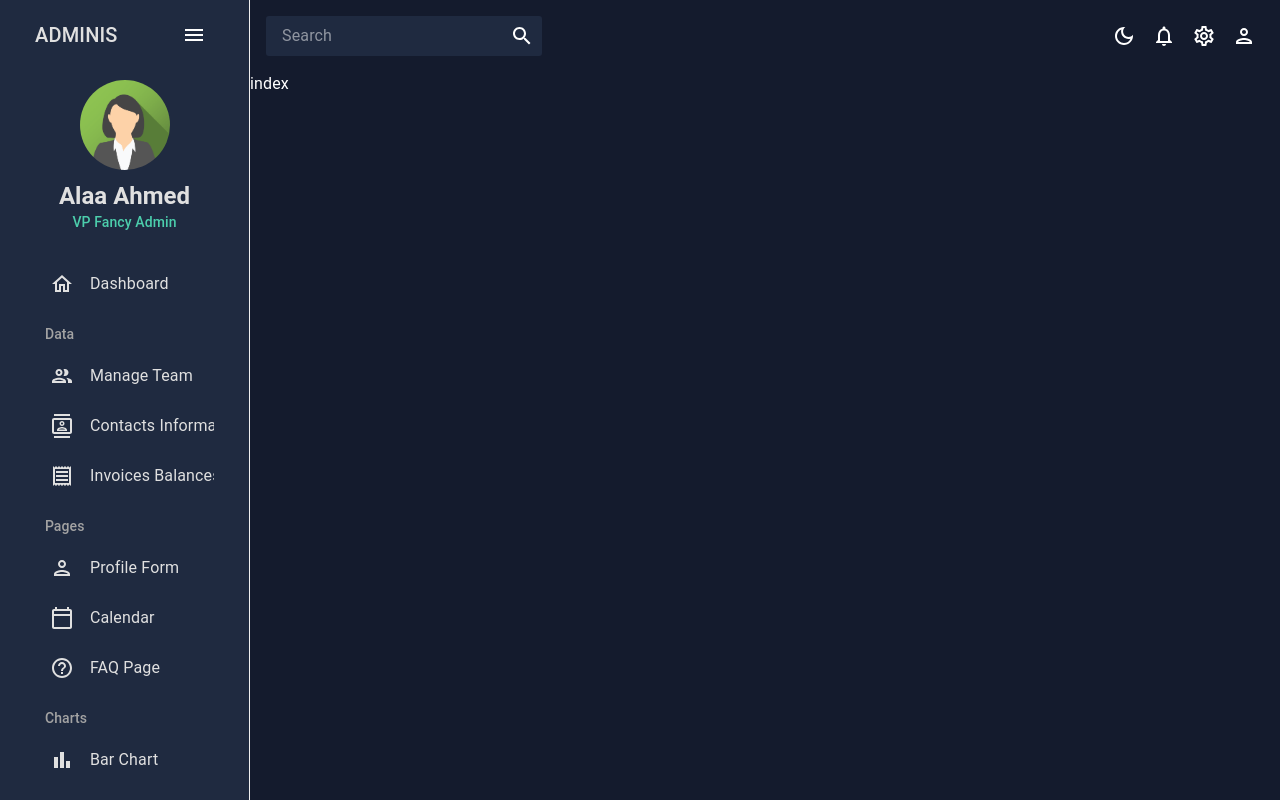
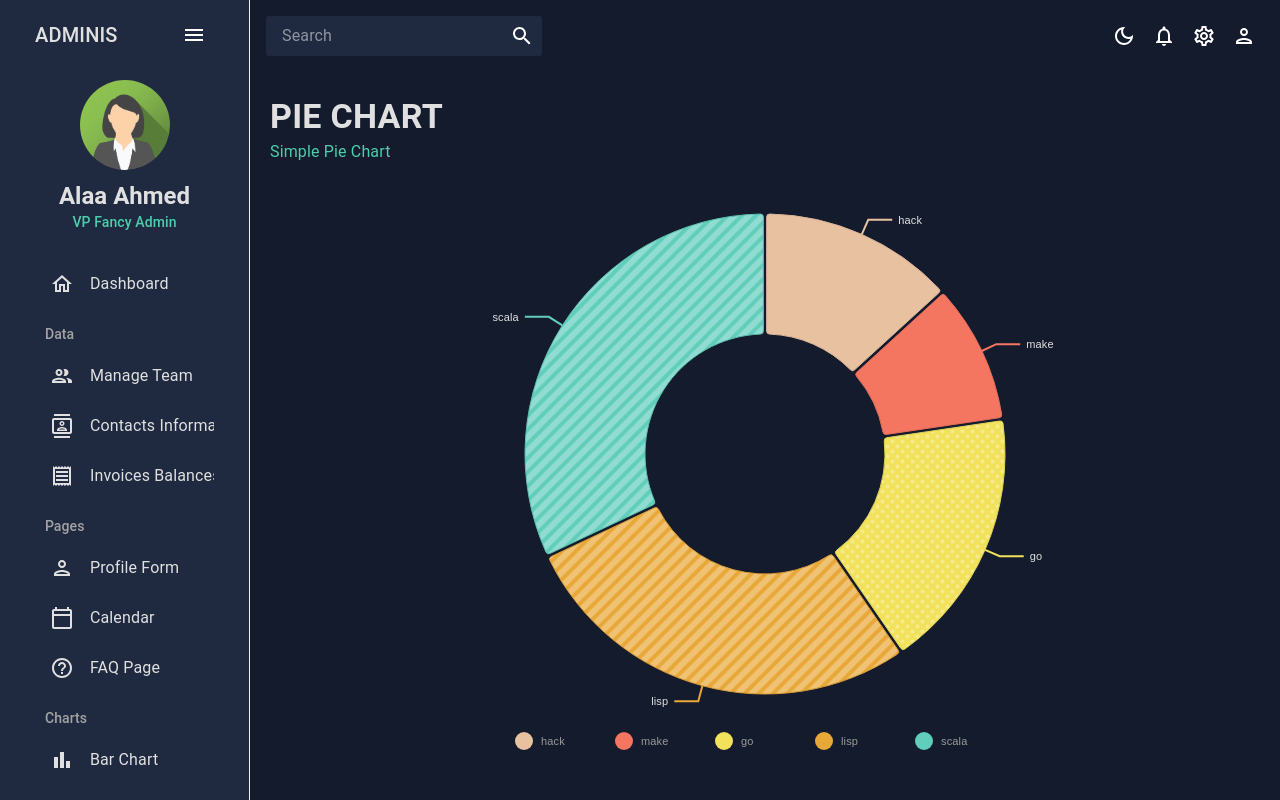
Before and after one commit to AlaaAhmeeddd/Admin-Dashboard, a React (Vite) app: page /pie in a window 1280 px wide. Built offline with nearby package versions, Linux system fonts and the light colour scheme.

Commit message:
feat: add pie chart

```diff
--- /dev/null
+++ b/src/components/PieChart.tsx
@@ -0,0 +1,169 @@
+import { useTheme } from "@mui/material";
+import { ResponsivePie } from '@nivo/pie'
+import  { tokens } from "../theme"
+import { mockPieData as data} from "../data/mockData"
+
+function PieChart() {
+    const theme = useTheme()
+    const colors = tokens(theme.palette.mode)
+    return (
+        <ResponsivePie
+            data={data}
+            theme={{
+                axis: {
+                    domain: {
+                        line: {
+                            stroke: colors.grey[100]
+                        }
+                    },
+                    legend: {
+                        text: {
+                            fill: colors.grey[100]
+                        }
+                    },
+                    ticks: {
+                        line: {
+                            stroke: colors.grey[100],
+                            strokeWidth: 1
+                        },
+                        text: {
+                            fill: colors.grey[100]
+                        }
+                    }
+                },
+                legends: {
+                    text: {
+                        fill: colors.grey[100]
+                    }
+                },
+            }}
+            margin={{ top: 40, right: 80, bottom: 80, left: 80 }}
+            innerRadius={0.5}
+            padAngle={0.7}
+            cornerRadius={3}
+            activeOuterRadiusOffset={8}
+            borderWidth={1}
+            borderColor={{
+                from: 'color',
+                modifiers: [
+                    [
+                        'darker',
+                        0.2
+                    ]
+                ]
+            }}
+            arcLinkLabelsSkipAngle={10}
+            arcLinkLabelsTextColor={colors.grey[100]}
+            arcLinkLabelsThickness={2}
+            arcLinkLabelsColor={{ from: 'color' }}
+            enableArcLabels={false}
+            arcLabelsSkipAngle={10}
+            arcLabelsTextColor={{
+                from: 'color',
+                modifiers: [
+                    [
+                        'darker',
+                        2
+                    ]
+                ]
+            }}
+            defs={[
+                {
+                    id: 'dots',
+                    type: 'patternDots',
+                    background: 'inherit',
+                    color: 'rgba(255, 255, 255, 0.3)',
+                    size: 4,
+                    padding: 1,
+                    stagger: true
+                },
+                {
+                    id: 'lines',
+                    type: 'patternLines',
+                    background: 'inherit',
+                    color: 'rgba(255, 255, 255, 0.3)',
+                    rotation: -45,
+                    lineWidth: 6,
+                    spacing: 10
+                }
+            ]}
+            fill={[
+                {
+                    match: {
+                        id: 'ruby'
+                    },
+                    id: 'dots'
+                },
+                {
+                    match: {
+                        id: 'c'
+                    },
+                    id: 'dots'
+                },
+                {
+                    match: {
+                        id: 'go'
+                    },
+                    id: 'dots'
+                },
+                {
+                    match: {
+                        id: 'python'
+                    },
+                    id: 'dots'
+                },
+                {
+                    match: {
+                        id: 'scala'
+                    },
+                    id: 'lines'
+                },
+                {
+                    match: {
+                        id: 'lisp'
+                    },
+                    id: 'lines'
+                },
+                {
+                    match: {
+                        id: 'elixir'
+                    },
+                    id: 'lines'
+                },
+                {
+                    match: {
+                        id: 'javascript'
+                    },
+                    id: 'lines'
+                }
+            ]}
+            legends={[
+                {
+                    anchor: 'bottom',
+                    direction: 'row',
+                    justify: false,
+                    translateX: 0,
+                    translateY: 56,
+                    itemsSpacing: 0,
+                    itemWidth: 100,
+                    itemHeight: 18,
+                    itemTextColor: '#999',
+                    itemDirection: 'left-to-right',
+                    itemOpacity: 1,
+                    symbolSize: 18,
+                    symbolShape: 'circle',
+                    effects: [
+                        {
+                            on: 'hover',
+                            style: {
+                                itemTextColor: '#000'
+                            }
+                        }
+                    ]
+                }
+            ]}
+        />
+    )
+}
+
+export default PieChart
--- a/src/scenes/pie/index.tsx
+++ b/src/scenes/pie/index.tsx
@@ -1,6 +1,21 @@
+import { Box } from "@mui/material"
+import PieChart from "../../components/PieChart"
+import Container from "../../components/Container"
+import Header from "../../components/Header"
 
-export default function Pie() {
+function index() {
   return (
-    <div>index</div>
+    <Container>
+      <Box className="overflow-x-hidden">
+        <Header title="Pie Chart" subTitle="Simple Pie Chart" />
+        <Box className="overflow-x-auto">
+          <Box className="min-w-[500px]" height="75vh" >
+            <PieChart />
+          </Box>
+        </Box>
+      </Box>
+    </Container>
   )
 }
+
+export default index
```
